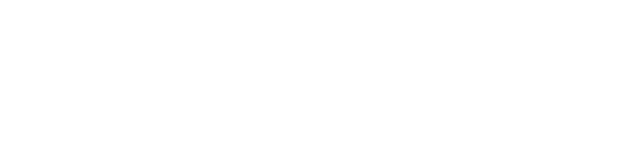
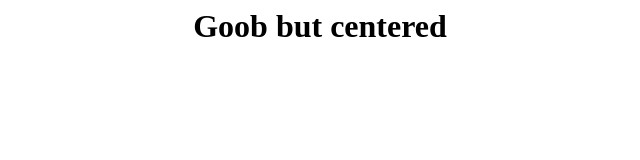
Before and after one commit to AcamiNcommunity/AcamiNcommunity.github.io, a plain HTML site: page index.html in a window 1280 px wide. Shown: the whole page, without its empty margins (320-960 px from the left). Drawn offline with Linux system fonts and the light colour scheme.

Commit message:
Fixed CSS file links in HTML

```diff
--- a/index.html
+++ b/index.html
@@ -1,6 +1,15 @@
 <html>
 	<head>
 		<title> Cube's Discord Server </title>
-		<stylesheet="global.css">
+		<link rel="stylesheet" href="global.css">
 	</head>
+	<body>
+		<header>
+			<h1>
+			        <center>
+					Goob but centered
+				</center>
+			</h1>
+		</header>
+	</body>
 </html>
```
